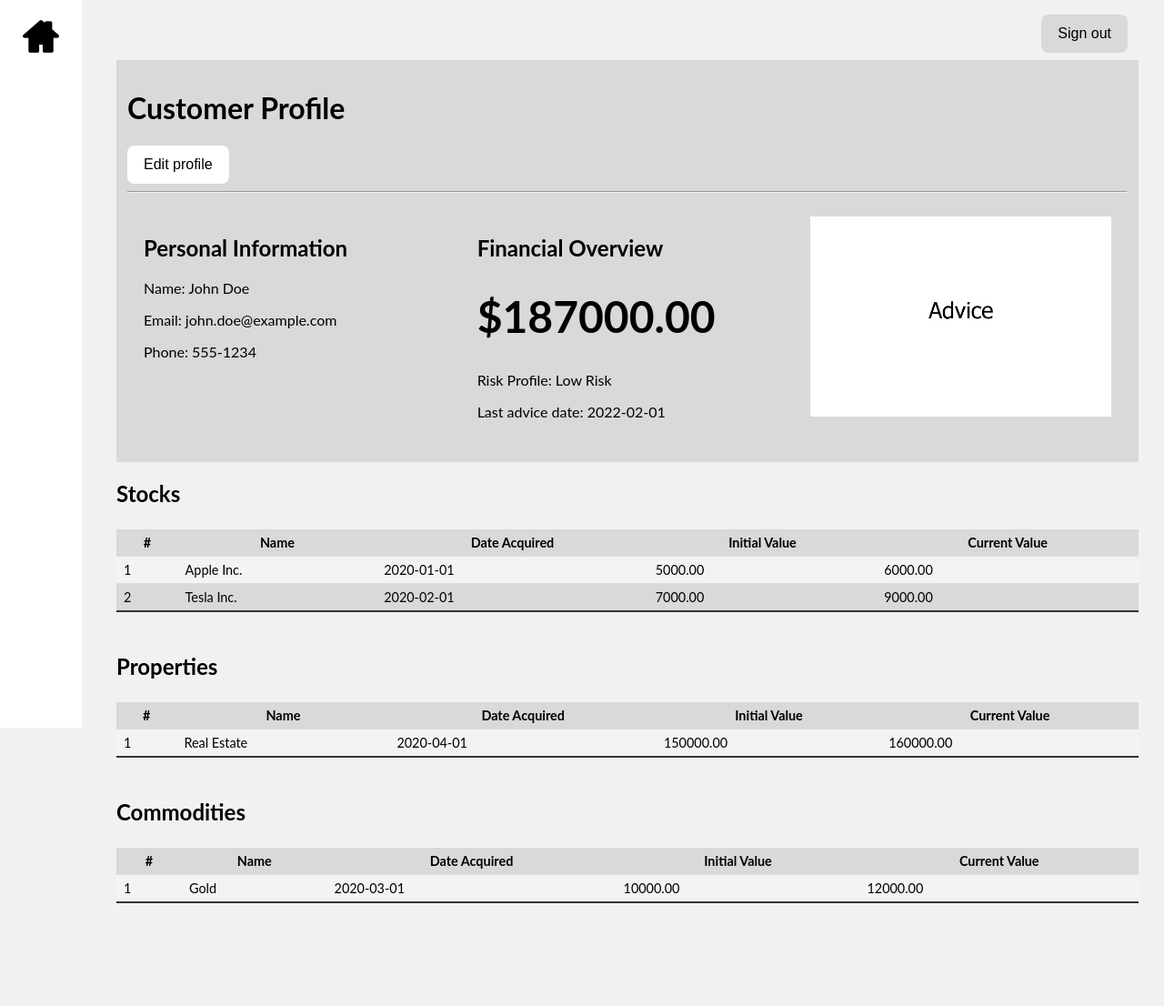
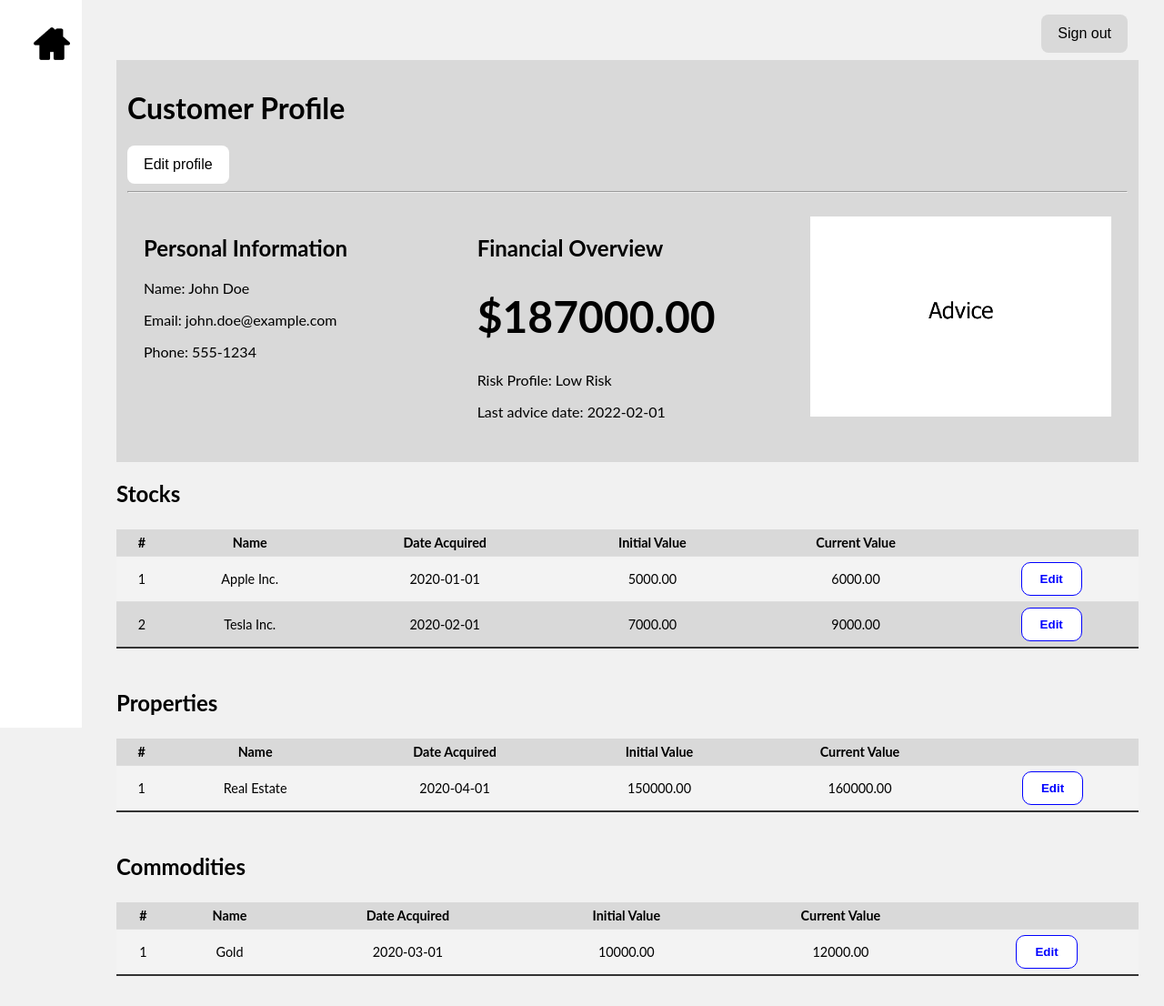
Before and after one commit to jamiebmurray25/AWS-CPM-Group2, a PHP site: page /customers.php?id=1 in a window 1280 px wide. Shown: the whole page at 91% size. Before the commit the page ends 993 px from the top, so only its background shows below. Run offline with PHP 8.4, Linux system fonts and the light colour scheme; data comes from the database, SQL or seed files in the repository.

Commit message:
Bug fix + initial investment edit function implementation
- Fixed bug where 'home' icon in topnav of customers.php was not directed to index.php
- Began initial implementation of Edit button for 'investment edit' function. This included adding an 'Edit' button to each entry in the investment tables. Will need to attach this button to a modal via an 'onclick' event

```diff
--- a/app/assets/css/customers.css
+++ b/app/assets/css/customers.css
@@ -114,6 +114,7 @@
 .styled-table th,
 .styled-table td {
     padding: 6px 8px;
+    text-align: center;
 }
 
 .styled-table tbody tr {
@@ -128,6 +129,17 @@
     border-bottom: 2px solid #333;
 }
 
+#edit-btn {
+    padding: 10px 20px;
+    border: 1px solid blue;
+    color: blue;
+    background-color: white;
+    border-radius: 10px;
+    font-weight: 800;
+    transition: all 0.1s;
+    cursor: pointer;
+}
+
 @media screen and (max-height: 450px) {
     .sidenav {
         padding-top: 15px;
--- a/app/customers.php
+++ b/app/customers.php
@@ -80,8 +80,8 @@
 
 <body>
 
-  <div id="mySidenav" class="sidenav">
-    <img src="assets\images\homeicon.png" alt="Home" style="width:40px;height:40px;">
+<div id="mySidenav" class="sidenav">
+    <a href="."><img src="assets\images\homeicon.png" alt="Home" style="width:40px;height:40px;"></a>
   </div>
 
   <div id="myTopnav" class="topnav">
@@ -120,6 +120,7 @@
           <th>Date Acquired</th>
           <th>Initial Value</th>
           <th>Current Value</th>
+          <th></th>
         </tr>
         <?php
         foreach ($stocks as $key => $asset) {
@@ -129,6 +130,7 @@
           echo "<td>" . $asset["date_acquired"] . "</td>";
           echo "<td>" . $asset["asset_initial_value"] . "</td>";
           echo "<td>" . $asset["asset_current_value"] . "</td>";
+          echo "<td><button id='edit-btn'>Edit</button></td>";
           echo "</tr>";
         }
         ?>
@@ -143,6 +145,7 @@
           <th>Date Acquired</th>
           <th>Initial Value</th>
           <th>Current Value</th>
+          <th></th>
         </tr>
         <?php
         foreach ($properties as $key => $asset) {
@@ -152,6 +155,7 @@
           echo "<td>" . $asset["date_acquired"] . "</td>";
           echo "<td>" . $asset["asset_initial_value"] . "</td>";
           echo "<td>" . $asset["asset_current_value"] . "</td>";
+          echo "<td><button id='edit-btn'>Edit</button></td>";
           echo "</tr>";
         }
         ?>
@@ -166,6 +170,7 @@
           <th>Date Acquired</th>
           <th>Initial Value</th>
           <th>Current Value</th>
+          <th></th>
         </tr>
         <?php
         foreach ($commodities as $key => $asset) {
@@ -175,6 +180,7 @@
           echo "<td>" . $asset["date_acquired"] . "</td>";
           echo "<td>" . $asset["asset_initial_value"] . "</td>";
           echo "<td>" . $asset["asset_current_value"] . "</td>";
+          echo "<td><button id='edit-btn'>Edit</button></td>";
           echo "</tr>";
         }
         ?>
--- a/app/index.php
+++ b/app/index.php
@@ -100,7 +100,7 @@
   <div id="overlay"></div>
 
   <div id="mySidenav" class="sidenav">
-    <a href="."> <img src="assets\images\homeicon.png" alt="Home" style="width:40px;height:40px;"></a>
+    <a href="."><img src="assets\images\homeicon.png" alt="Home" style="width:40px;height:40px;"></a>
   </div>
 
   <div id="myTopnav" class="topnav">
```
